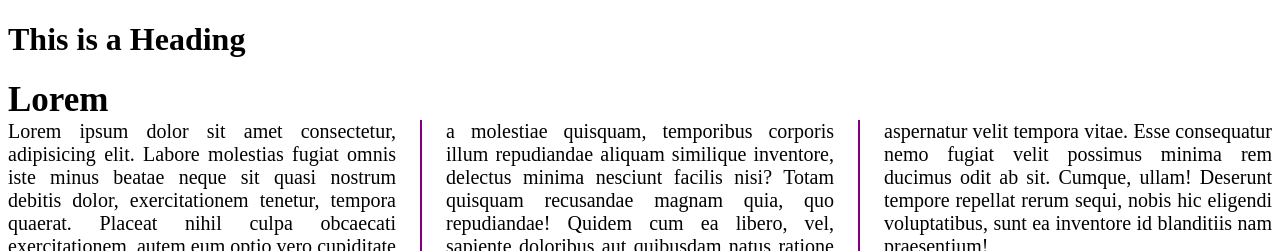
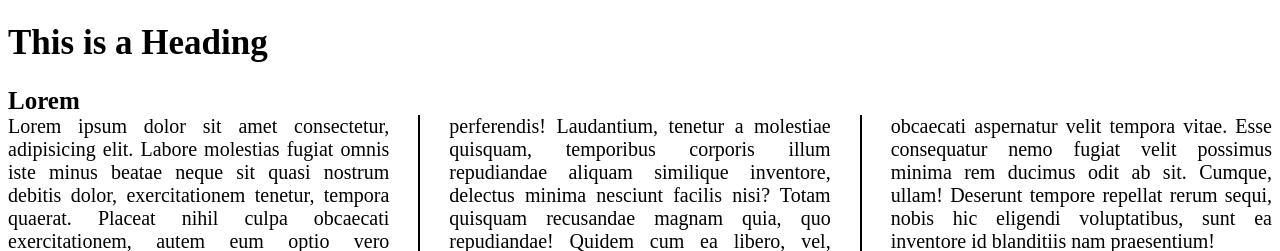
Before and after one commit to Ferdusbloop/MY-PROJECTS-WEB1, a plain HTML site: page activities.html in a window 1280 px wide. Shown: the top 251 px of the page. Drawn offline with Linux system fonts and the light colour scheme.

Commit message:
Update activities.css

```diff
--- a/activities.css
+++ b/activities.css
@@ -5,18 +5,19 @@ p {
 }
 
 h1 {
+  font-size: 35px;
   text-align: left;
 }
 
 .curry {
     columns: 3;
-    column-gap: 50px;
-    column-rule: 2.5px solid purple;
+    column-gap: 60px;
+    column-rule: 2.5px solid black;
 }
 
 
 h2 {
-    font-size: 35px;
+    font-size: 25px;
     margin:auto
 }
 
```
